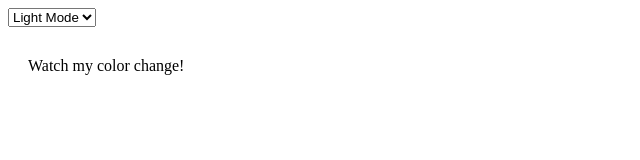
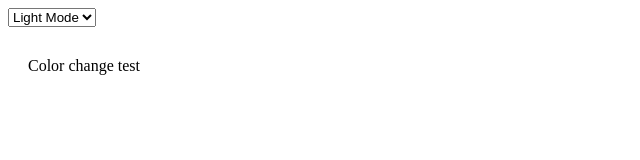
Before and after one commit to Cheezkak/HTML-Test-Grounds, a plain HTML site: page index.html in a window 1280 px wide. Shown: the full height of the page, 0-640 px from the left. Drawn offline with Linux system fonts and the light colour scheme.

Commit message:
Update text in color change div

```diff
--- a/index.html
+++ b/index.html
@@ -7,4 +7,4 @@
   <option value="blue">Blue Mode</option>
 </select>
 
-<div id="box">Watch my color change!</div>
+<div id="box">Color change test</div>
```
